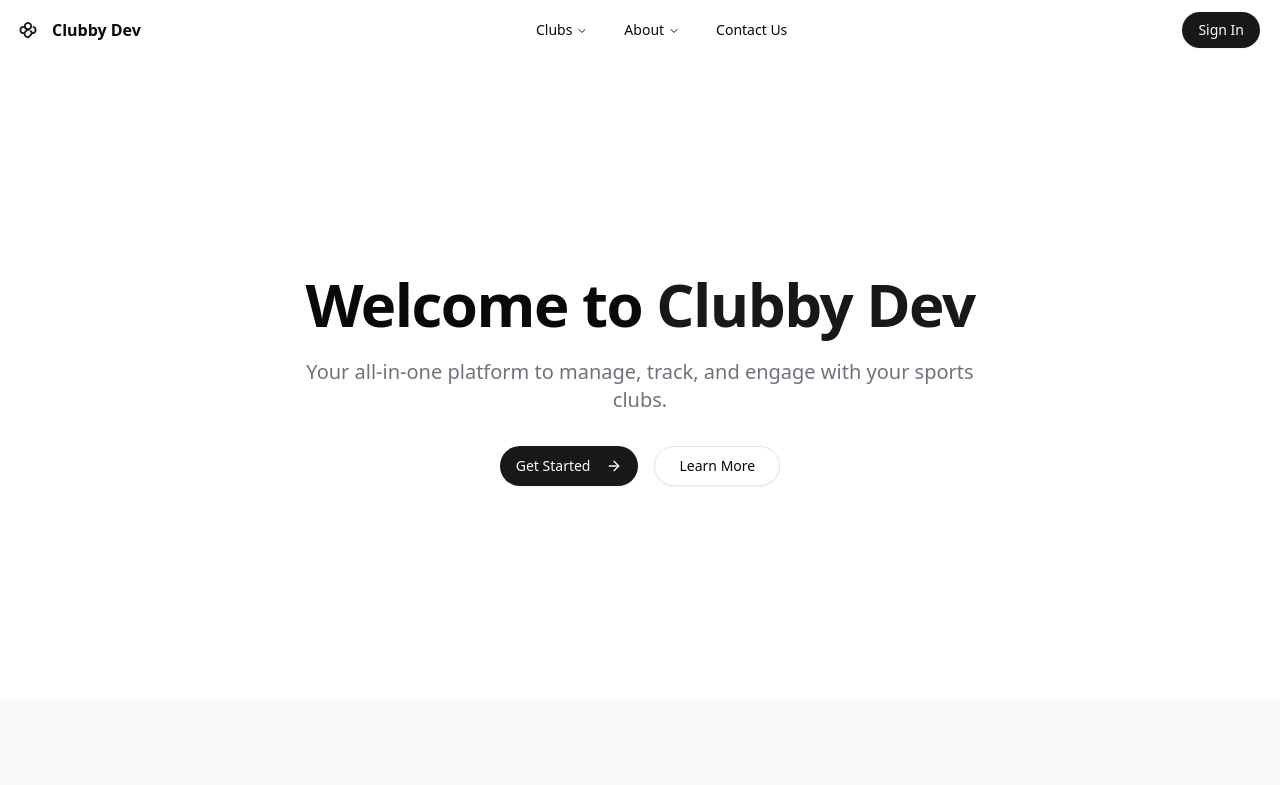
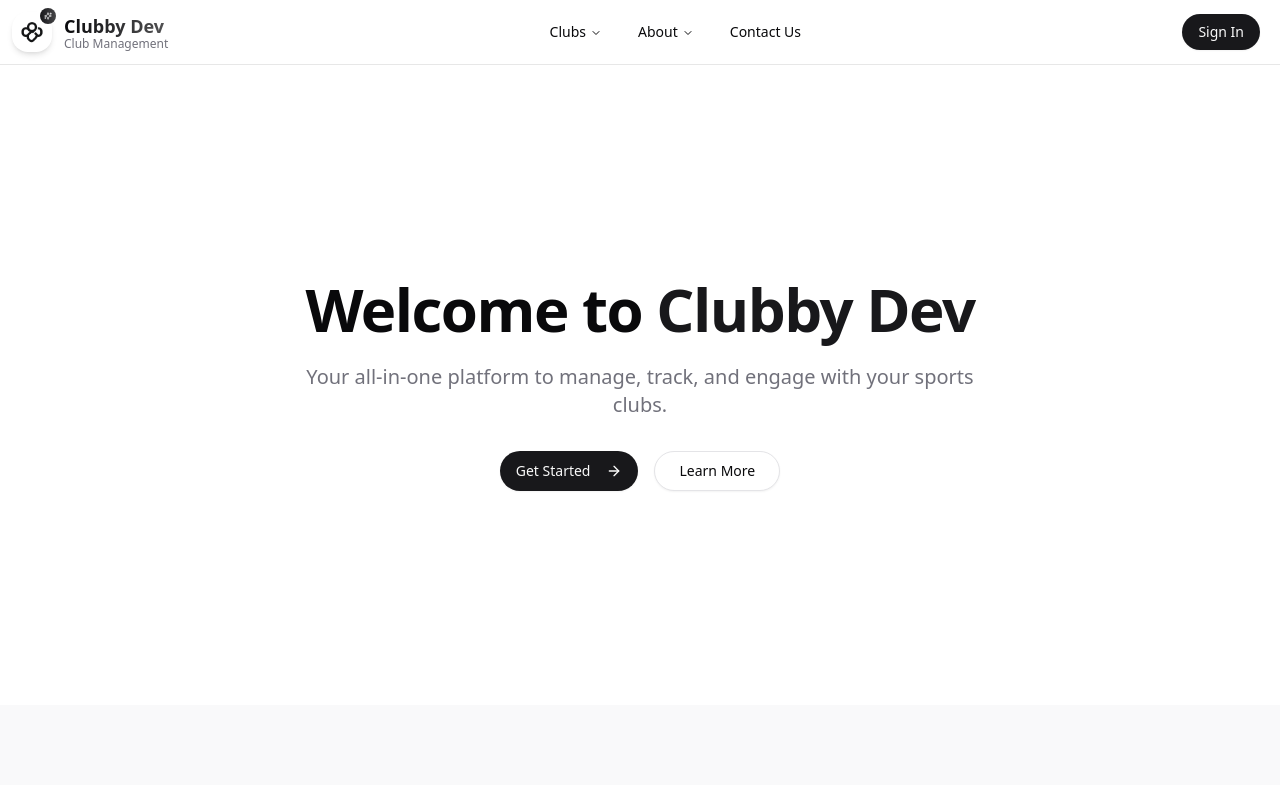
Before and after one commit to clubbysouthafrica-pixel/Clubby-Frontend, a React (Vite) app: page / in a window 1280 px wide. Shown: the top 785 px of the page. Built offline with nearby package versions, Linux system fonts and the light colour scheme.

Commit message:
updated header

```diff
--- a/src/components/header.tsx
+++ b/src/components/header.tsx
@@ -14,7 +14,7 @@ import {
 } from "@/components/ui/navigation-menu"
 import { Link, useNavigate } from "react-router-dom";
 import { Button } from "@/components/ui/button.tsx";
-import { ChevronDown, Menu, X, User } from "lucide-react";
+import { ChevronDown, Menu, X, User, Sparkles } from "lucide-react";
 import { useContext, useState } from "react";
 import { AuthContext, AuthContextType } from "@/context/AuthContext.tsx";
 import {
@@ -79,16 +79,38 @@ export default function Header() {
 
 
     return (
-        <nav className="p-3 backdrop-blur-xl sticky top-0 z-50"
+        <nav className="p-3 backdrop-blur-xl border-b border-primary/10 sticky top-0 z-50"
             style={{
                 backgroundColor: "color-mix(in oklch, var(--background) 85%, transparent)",
             }}
         >
             <div className="container mx-auto flex justify-between items-center">
-                <Link to="/" className="font-bold flex space-x-2 content-center align-middle">
-                    <img src={Img} className="w-8 h-8" />
-                    <p className="self-center">{import.meta.env.VITE_BRAND_NAME}</p>
+                <Link
+                    to="/"
+                    className="flex items-center space-x-3 group transition-all duration-300 hover:scale-105"
+                >
+                    <div className="relative">
+                        <img
+                            src={Img}
+                            className="w-10 h-10 rounded-lg shadow-md group-hover:shadow-lg transition-shadow"
+                            alt="Logo"
+                        />
+                        <div className="absolute -top-1 -right-1 w-4 h-4 bg-gradient-to-r from-primary to-primary/80 rounded-full flex items-center justify-center">
+                            <Sparkles className="w-2 h-2 text-primary-foreground" />
+                        </div>
+                    </div>
+                    <div className="flex flex-col">
+                        <span className="font-bold text-lg bg-gradient-to-r from-foreground to-foreground/70 bg-clip-text text-transparent">
+                            {import.meta.env.VITE_BRAND_NAME}
+                        </span>
+                        <span className="text-xs text-muted-foreground -mt-1">
+                            Club Management
+                        </span>
+                    </div>
                 </Link>
+
+
+
                 <NavigationMenu className="hidden md:flex">
                     <NavigationMenuList>
                         <NavigationMenuItem>
```
